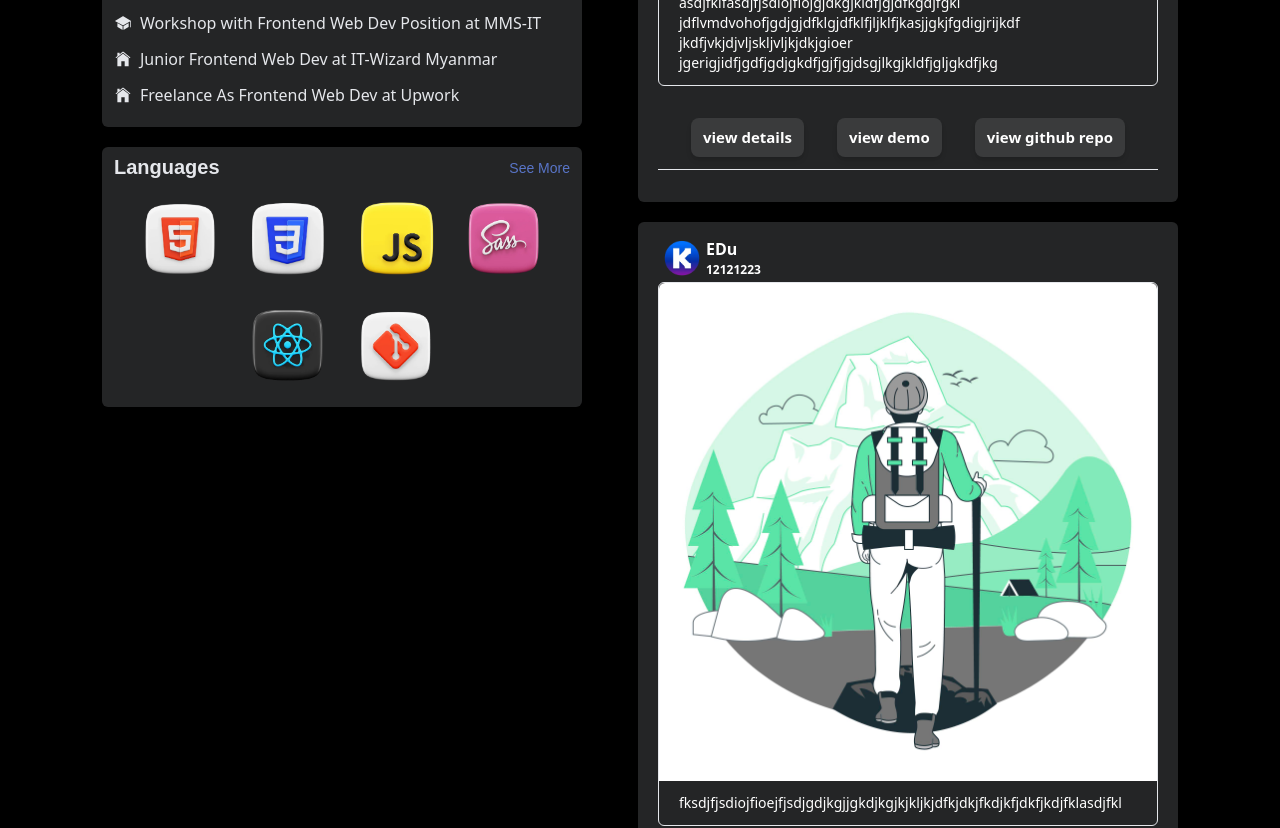
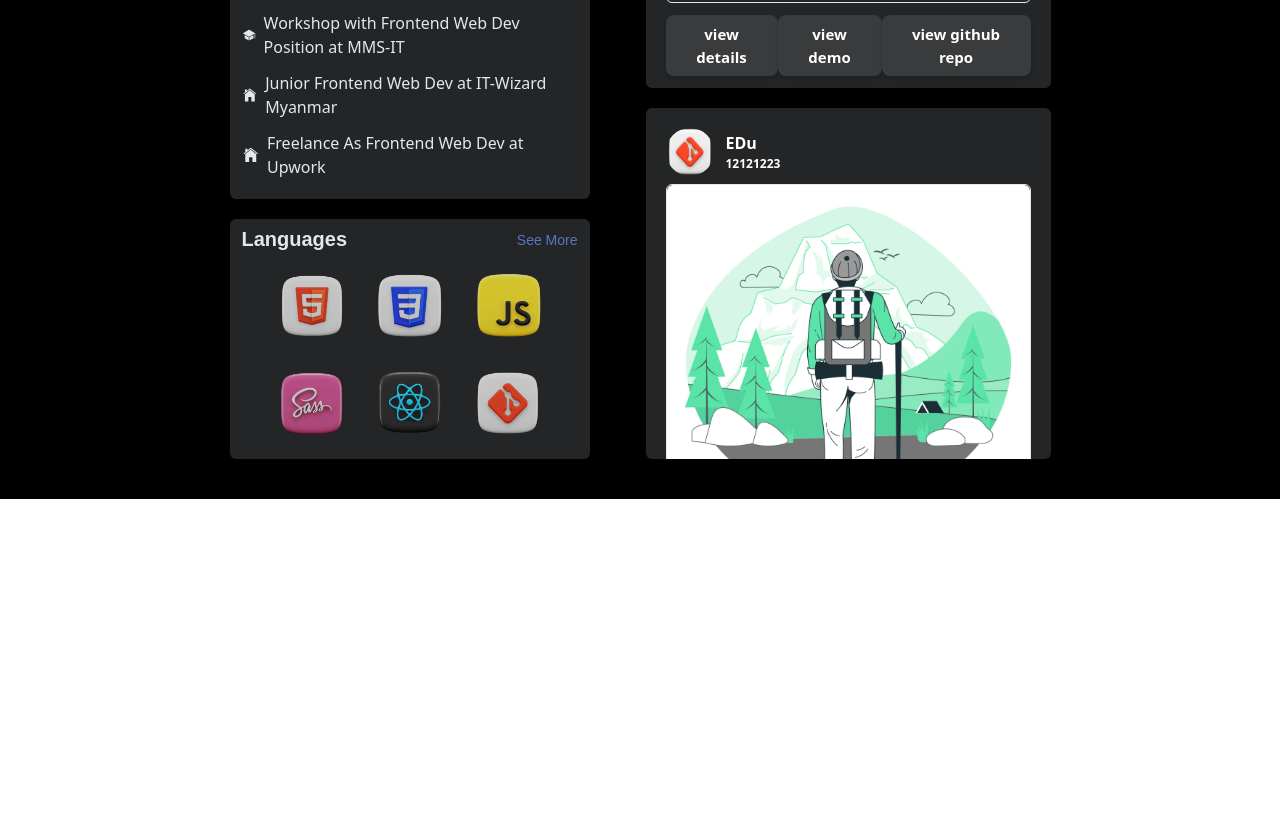
Before and after one commit to hoshikwyw/Khaing_portfolio, a React (Vite) app: page / in a window 1280 px wide. Shown: the part 1300-2128 px from the top of the page. After the commit the page ends 1799 px from the top, so only its background shows below. Built offline with nearby package versions, Linux system fonts and the light colour scheme.

Commit message:
style change

```diff
--- a/src/common/LanguageCard.jsx
+++ b/src/common/LanguageCard.jsx
@@ -3,7 +3,7 @@ import React from 'react'
 const LanguageCard = ({ src, text }) => {
 
   return (
-    <div className=' w-[80px] h-[80px] relative rounded-md flex justify-center items-center group cursor-pointer'>
+    <div className=' w-[70px] h-[70px] relative rounded-md flex justify-center items-center group cursor-pointer opacity-90 brightness-90'>
       <img src={src} alt="" className=' transition duration-500 ease-in-out transform group-hover:brightness-50 group-hover:grayscale' />
       <h1 className=' absolute font-bold text-[20px] text-white opacity-0  group-hover:opacity-100 transition-opacity duration-200 ease-in-out'>{text}</h1>
     </div>
--- a/src/common/MainProjectCard.jsx
+++ b/src/common/MainProjectCard.jsx
@@ -4,21 +4,21 @@ import test from '/hiking.jpg'
 import Button from './commonComponents/Button'
 
 const MainProjectCard = (data) => {
-    // console.log(data);
+    console.log(data);
     return (
         <div className=' flex flex-col py-3 px-5 dark:bg-[#242526] bg-[#ffffff] rounded-md'>
-            <div className=" flex w-full justify-start items-center">
-                <img src={logo} alt="" className=' w-12 h-12 rounded-full' />
+            <div className=" flex w-full justify-start items-center py-2 gap-3">
+                <img src={data.src} alt="" className=' w-12 h-12 rounded-full' />
                 <div className=" flex flex-col justify-center items-start w-full">
                     <h1 className=' text-black dark:text-white font-semibold'>{data.title}</h1>
                     <h1 className=" text-black dark:text-white font-semibold text-[12px]">{data.date}</h1>
                 </div>
             </div>
-            <div className=' border rounded-md w-full'>
+            <div className=' border rounded-md w-full overflow-hidden'>
                 <img src={test} className=' mainCoverImg rounded-t-md' alt="" />
-                <p className=' px-5 py-3 text-sm text-black dark:text-white'>{data.des}</p>
+                <p className=' px-5 py-5 text-sm text-black dark:text-white break-words'>{data.des}</p>
             </div>
-            <div className=' flex w-full justify-evenly my-5 border-b py-3'>
+            <div className=' flex w-full justify-evenly pt-3'>
                 <Button text="view details" />
                 <Button text="view demo" />
                 <Button text="view github repo" />
--- a/src/common/commonComponents/CustomNavLink.jsx
+++ b/src/common/commonComponents/CustomNavLink.jsx
@@ -6,7 +6,7 @@ const CustomNavLink = ({ to, text }) => {
     const activeLink = ' text-blue-400 border-b-2 border-blue-400 py-3'
     const normalLink = ' text-black dark:text-white py-3'
     return (
-        <NavLink to={to} activeClassName='active' className={({ isActive }) => isActive ? activeLink : normalLink}>
+        <NavLink to={to} activeclassname='active' className={({ isActive }) => isActive ? activeLink : normalLink}>
             <h1 className=' subNavText'>{text}</h1>
         </NavLink>
     )
--- a/src/components/mainPageComponents/MainIntro.jsx
+++ b/src/components/mainPageComponents/MainIntro.jsx
@@ -1,4 +1,4 @@
-import React, { useEffect, useRef } from 'react'
+import React, { useEffect, useRef, useState } from 'react'
 import AboutIntro from "./mainSubComponents/AboutIntro"
 import IntroExp from "./mainSubComponents/IntroExp"
 import LanguagesIntro from "./mainSubComponents/LanguagesIntro"
@@ -6,29 +6,34 @@ import MainProjects from './mainSubComponents/MainProjects'
 
 
 const MainIntro = () => {
-    // const leftRef = useRef();
-    // const rightRef = useRef();
+    const leftRef = useRef(null)
+    const rightRef = useRef(null)
+    const [leftHeight, setLeftHeight] = useState(0)
 
-    // useEffect(() => {
-    //     const handleScroll = (e) => {
-    //         if (rightRef.current.scrollHeight - rightRef.current.scrollTop === rightRef.current.clientHeight) {
-    //             // Scroll has reached the bottom of the right container
-    //             leftRef.current.style.overflowY = 'auto';
-    //         } else {
-    //             leftRef.current.style.overflowY = 'hidden';
-    //         }
-    //     }
-    //     rightRef.current.addEventListener('scroll', handleScroll);
-    //     return () => {
-    //         if (rightRef.current) {
-    //             rightRef.current.removeEventListener('scroll', handleScroll);
-    //         }
-    //     }
-    // }, []);
+    console.log(leftHeight);
+
+    useEffect(() => {
+        const updateHeight = () => {
+            if (leftRef.current) {
+                setLeftHeight(leftRef.current.offsetHeight)
+            }
+        }
+        updateHeight()
+        window.addEventListener('resize', updateHeight)
+        return () => {
+            window.removeEventListener('resize', updateHeight)
+        }
+    }, [])
+
+    useEffect(() => {
+        if (rightRef.current) {
+            rightRef.current.style.height = `${leftHeight}px`
+        }
+    }, [leftHeight])
 
     return (
-        <div className=' lg:w-[1200px] md:w-full sm:w-full flex flex-row justify-center gap-14'>
-            <div className=" lg:w-[40%] md:w-[50%] flex flex-col gap-5 left">
+        <div className=' lg:w-[900px] md:w-full sm:w-full flex flex-row justify-center gap-14 relative overflow-hidden' ref={rightRef}>
+            <div ref={leftRef} className=" lg:w-[40%] md:w-[50%] flex flex-col gap-5 left h-fit">
                 <div className=' w-full dark:bg-[#242526] bg-[#ffffff] rounded-md'>
                     <AboutIntro />
                 </div>
@@ -39,7 +44,7 @@ const MainIntro = () => {
                     <LanguagesIntro />
                 </div>
             </div>
-            <div className=' w-[45%] right' >
+            <div className=' w-[45%] right rounded-md overflow-scroll' >
                 <MainProjects />
             </div>
         </div>
--- a/src/components/mainPageComponents/SubNavbar.jsx
+++ b/src/components/mainPageComponents/SubNavbar.jsx
@@ -3,7 +3,7 @@ import CustomNavLink from '../../common/commonComponents/CustomNavLink'
 
 const SubNavbar = () => {
     return (
-        <div className=' lg:w-[1250px] md:w-full sm:w-full h-full flex gap-14 px-10'>
+        <div className=' lg:w-[1050px] md:w-full sm:w-full h-full flex gap-14 px-10'>
             <CustomNavLink to='/' text="Intro" />
             <CustomNavLink to='/about' text='About' />
             <CustomNavLink to='/posts' text='Posts' />
--- a/src/components/mainPageComponents/mainSubComponents/HeroSection.jsx
+++ b/src/components/mainPageComponents/mainSubComponents/HeroSection.jsx
@@ -5,7 +5,7 @@ const HeroSection = () => {
   return (
     <div className=' w-full'>
       <div className=' flex justify-center'>
-        <div className=" lg:w-[1250px] md:w-full sm:w-full h-full bg-gradient-to-b from-white to-[#242526] dark:from-[#242526] dark:to-white shadow-md shadow-slate-800 dark:shadow-gray-400 rounded-b-2xl">
+        <div className=" lg:w-[1050px] md:w-full sm:w-full h-full bg-gradient-to-b from-white to-[#242526] dark:from-[#242526] dark:to-white shadow-md shadow-slate-800 dark:shadow-gray-400 rounded-b-2xl">
           <CoverBg />
         </div>
 
--- a/src/components/mainPageComponents/mainSubComponents/IntroSection.jsx
+++ b/src/components/mainPageComponents/mainSubComponents/IntroSection.jsx
@@ -6,9 +6,9 @@ import BlueBtn from '../../../common/commonComponents/BlueBtn';
 
 const IntroSection = () => {
     return (
-        <div className=' lg:w-[1250px] md:w-full sm:w-full h-full flex gap-14 justify-between border-b-2 border-[#B0B3B3] dark:border-[#65676B] px-3'>
+        <div className=' lg:w-[1050px] md:w-full sm:w-full h-full flex gap-10 justify-between border-b-2 border-[#B0B3B3] dark:border-[#65676B] px-3'>
             <div className="img w-[20%] h-[150px] relative">
-                <img src="/pfp.png" alt="" className=' w-[200px] h-[200px] rounded-full absolute -top-20 border bg-white' />
+                <img src="/pfp.png" alt="" className=' w-[190px] h-[190px] rounded-full absolute -top-20 border bg-white' />
             </div>
             <div className="text w-[40%] flex flex-col justify-center dark:text-white">
                 <h1 className=' mainText'>Khaing Wut Yi Win</h1>
--- a/src/data/projects.json
+++ b/src/data/projects.json
@@ -4,42 +4,42 @@
             "id": 1,
             "title": "Calculator",
             "date": "12121223",
-            "image": "/css.png",
+            "image": "/logos/css.png",
             "description": "fksdjfjsdiojfioejfjsdjgdjkgjjgkdjkgjkjkljkjdfkjdkjfkdjkfjdkfjkdjfkl asdjfklfasdjfjsdiojfiojgjdkgjkldfjgjdfkgdjfgkl jdflvmdvohofjgdjgjdfklgjdfklfjljklfjkasjjgkjfgdigjrijkdf jkdfjvkjdjvljskljvljkjdkjgioer jgerigjidfjgdfjgdjgkdfjgjfjgjdsgjlkgjkldfjgljgkdfjkg"
         },
         {
             "id": 2,
             "title": "EDu",
             "date": "12121223",
-            "image": "/git.png",
+            "image": "/logos/git.png",
             "description": "fksdjfjsdiojfioejfjsdjgdjkgjjgkdjkgjkjkljkjdfkjdkjfkdjkfjdkfjkdjfklasdjfkl"
         },
         {
             "id": 3,
             "title": "dashboard",
             "date": "12121223",
-            "image": "/node.png",
+            "image": "/logos/node.png",
             "description": "fksdjfjsdiojfioejfjsdjgdjkgjjgkdjkgjkjkljkjdfkjdkjfkdjkfjdkfjkdjfklasdjfkl"
         },
         {
-            "id": 3,
+            "id": 4,
             "title": "dashboard",
             "date": "12121223",
-            "image": "/node.png",
+            "image": "/logos/npm.png",
             "description": "fksdjfjsdiojfioejfjsdjgdjkgjjgkdjkgjkjkljkjdfkjdkjfkdjkfjdkfjkdjfklasdjfkl"
         },
         {
-            "id": 3,
+            "id": 5,
             "title": "dashboard",
             "date": "12121223",
-            "image": "/node.png",
+            "image": "/logos/vite.png",
             "description": "fksdjfjsdiojfioejfjsdjgdjkgjjgkdjkgjkjkljkjdfkjdkjfkdjkfjdkfjkdjfklasdjfkl"
         },
         {
-            "id": 3,
+            "id": 6,
             "title": "dashboard",
             "date": "12121223",
-            "image": "/node.png",
+            "image": "/logos/vsCode.png",
             "description": "fksdjfjsdiojfioejfjsdjgdjkgjjgkdjkgjkjkljkjdfkjdkjfkdjkfjdkfjkdjfklasdjfkl"
         }
     ]
--- a/src/index.css
+++ b/src/index.css
@@ -1,6 +1,21 @@
 @tailwind base;
 @tailwind components;
 @tailwind utilities;
+
+::-webkit-scrollbar {
+  display: none;
+}
+::-webkit-scrollbar-track {
+  visibility: hidden;
+}
+
+::-webkit-scrollbar-thumb {
+  visibility: hidden;
+}
+
+::-webkit-scrollbar-thumb:hover {
+  visibility: hidden;
+}
 
 @layer components {
   .icon {
```
